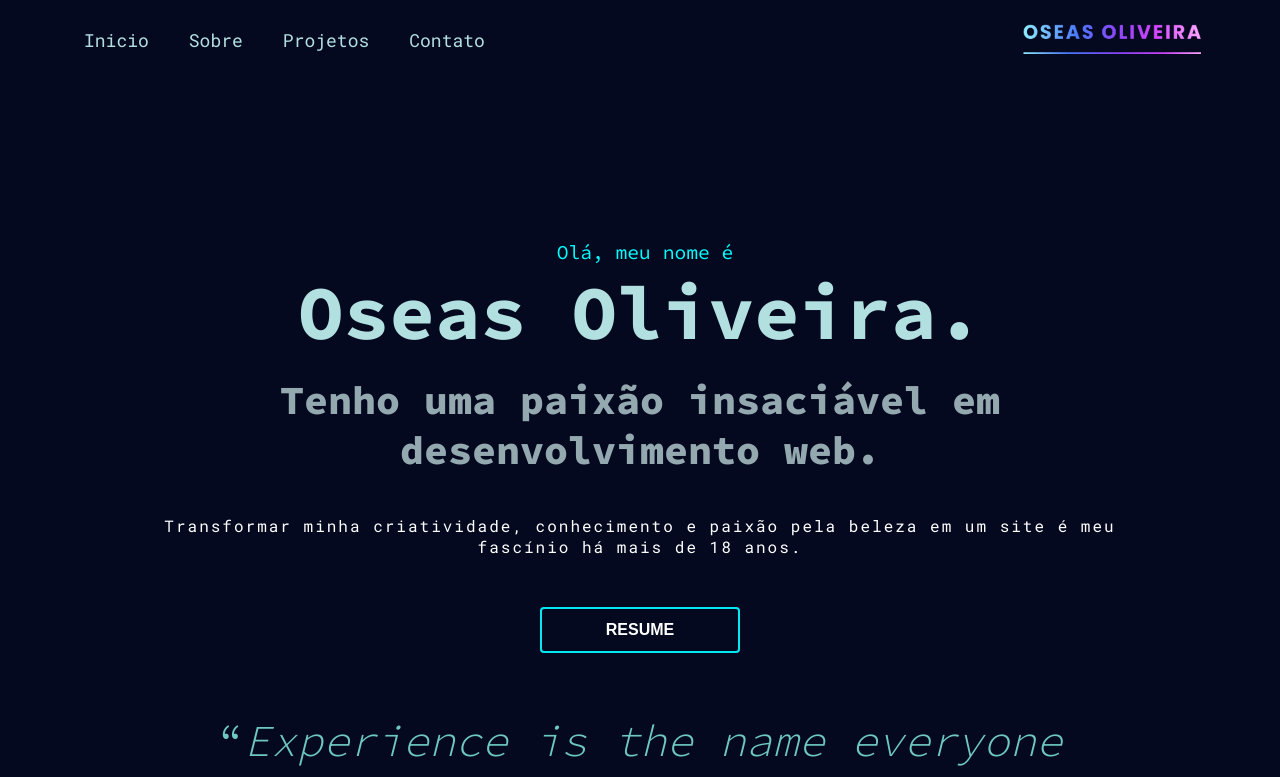
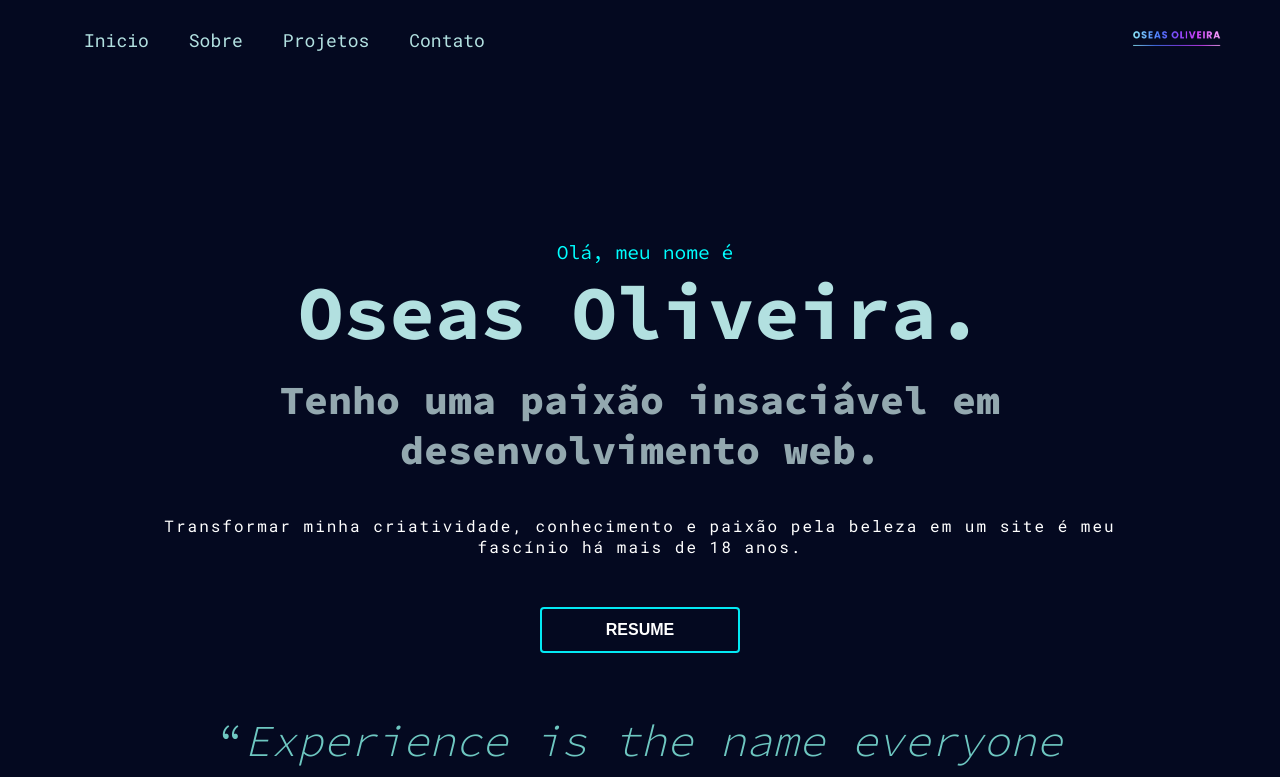
Before and after one commit to OseOliv/portfoliov2, a React (Create React App) app: page / in a window 1280 px wide. Shown: the top 777 px of the page. Built offline with nearby package versions, Linux system fonts and the light colour scheme; a web font is replaced by a local one.

Commit message:
Update NavbarStyles.js

```diff
--- a/src/components/Navbar/NavbarStyles.js
+++ b/src/components/Navbar/NavbarStyles.js
@@ -25,10 +25,20 @@ export const LogoContainer = styled.div`
   display: flex;
   justify-content: center;
   align-items: center;
-  padding-left: 3.125rem;
+  padding-left: 11.125rem;
 
   @media screen and (max-width:600px) {
-    margin-right: 3.125px;
+    margin-right: 142.125px;
+  }
+`;
+
+export const LogoNavbar = styled.img`
+  margin: 0.625rem;
+  max-width: 5.45rem;
+  height: auto;
+
+  @media screen and (min-width: 600px) {
+    max-width: 5.45rem;
   }
 `;
 
@@ -67,15 +77,7 @@ export const NavbarLinkExtended = styled(Link)`
   margin: 0.625rem;
 `;
 
-export const LogoNavbar = styled.img`
-  margin: 0.625rem;
-  max-width: 12.5rem;
-  height: auto;
 
-  @media screen and (min-width: 600px) {
-    max-width: 11.25rem;
-  }
-`;
 
 export const OpenLinksButton = styled.button`
   width: 4.375rem;
```
